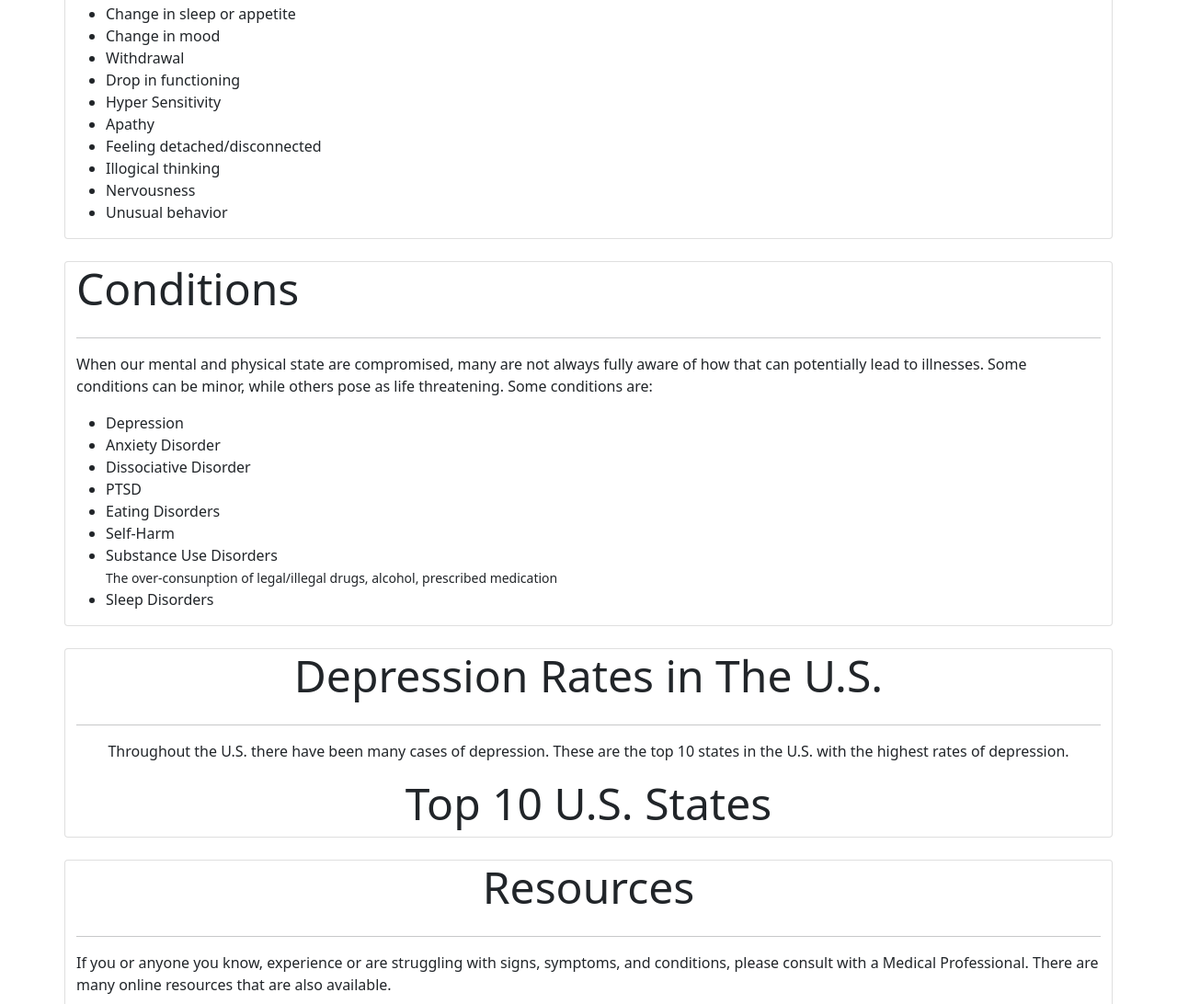
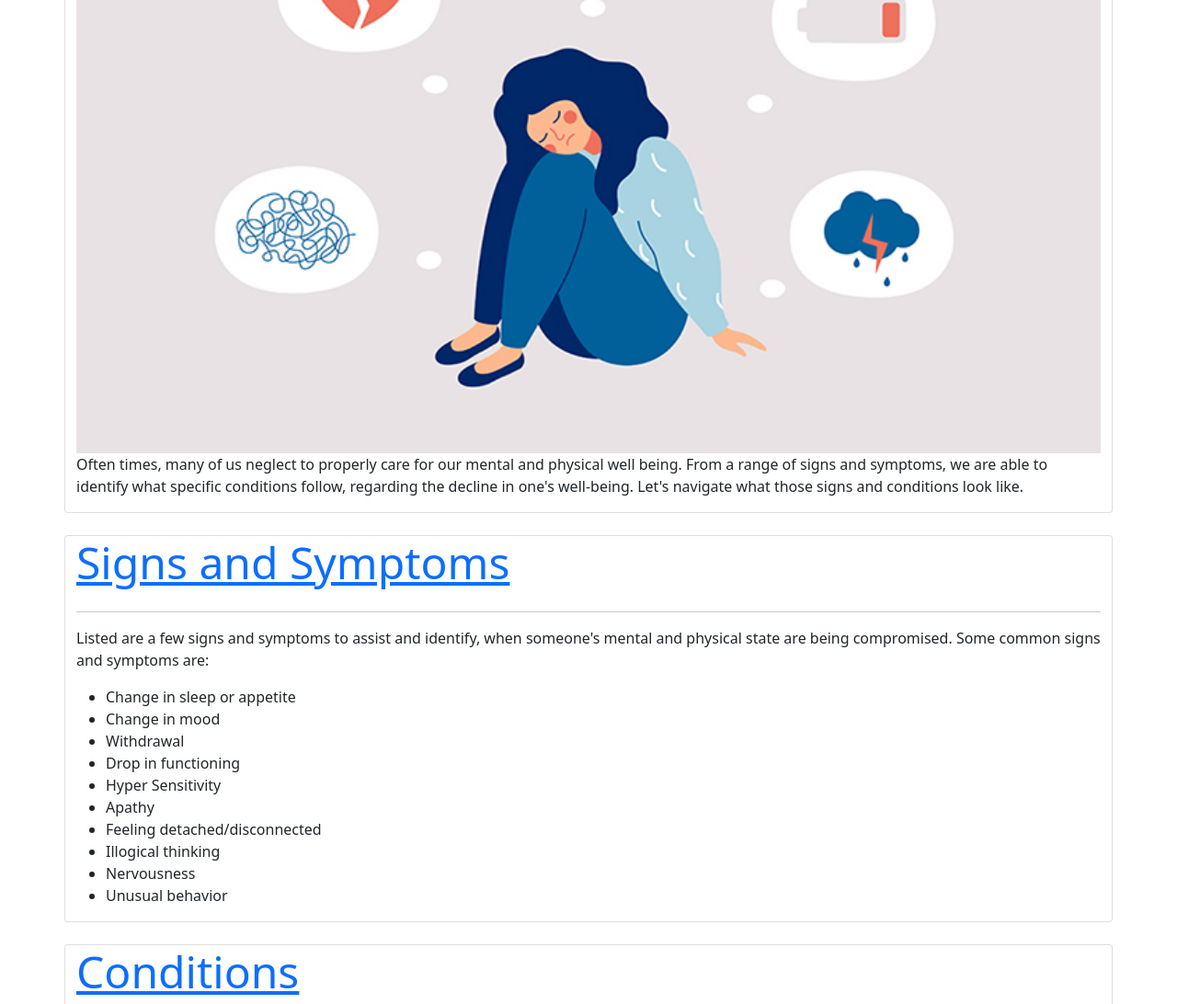
Before and after one commit to jasonarzona/github_project, a plain HTML site: page IdentifyingOthers.html in a window 1280 px wide. Shown: the part 543-1635 px from the top of the page at 92% size. Drawn offline with nearby package versions, Linux system fonts and the light colour scheme.

Commit message:
added imgs and links

```diff
--- a/IdentifyingOthers.html
+++ b/IdentifyingOthers.html
@@ -49,7 +49,7 @@
             <h1 class="display-3 text-center">Decreased Mental and Physical Health</h1>
             <h3 class="display-8 text-center">What Does that Look Like?</h3>
             <hr>
-
+            <img class="img-responsive" src="warning-signs-blog_1.jpg" alt="">
                 <p>Often times, many of us neglect to properly care for our mental and physical
                     well being. From a range of signs and symptoms, we are able to identify what
                     specific conditions follow, regarding the decline in one's well-being. Let's
@@ -63,7 +63,7 @@
     <!--Signs and Symptons section on web page-->
     <section>
         <div class="container card">
-            <h1 class="display-5"><strong>Signs and Symptoms</strong></h2>
+            <h1 class="display-5"><strong><a href="https://www.nami.org/About-Mental-Illness/Warning-Signs-and-Symptoms">Signs and Symptoms</a></strong></h2>
             <hr>
                 <p>Listed are a few signs and symptoms to assist and identify, when
                     someone's mental and physical state are being compromised. Some
@@ -89,7 +89,7 @@
     <!--Conditions section-->
     <section>
         <div class="container card">
-            <h1 class="display-5"><strong>Conditions</strong></h1>
+            <h1 class="display-5"><strong><a href="https://www.nami.org/About-Mental-Illness/Mental-Health-Conditions">Conditions</a></strong></h1>
             <hr>
                 <p>When our mental and physical state are compromised, many are not always
                     fully aware of how that can potentially lead to illnesses. Some conditions can
@@ -119,7 +119,9 @@
                 <p class="text-center">Throughout the U.S. there have been many cases of depression. These are the top 10 states
                 in the U.S. with the highest rates of depression.
                 </p>
-                <h3 class="display-5 text-center">Top 10 U.S. States</h3>
+                <h3 class="display-5 text-center"><a href="https://quotewizard.com/news/posts/states-with-highest-depression-rates">Top 10 U.S. States</a></h3>
+                <img class="img-responsive" src="Screenshot (128).png" alt="">
+
         </div>
     </section
 
```
